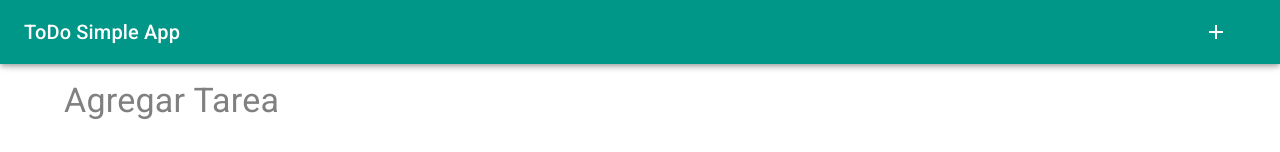
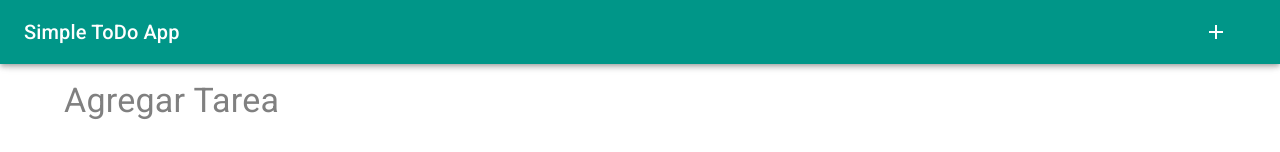
Before and after one commit to k4ren/ToDoApp, a React (Vite) app: page /registro in a window 1280 px wide. Shown: the top 152 px of the page. Built offline with nearby package versions, Linux system fonts and the light colour scheme; no server answers.

Commit message:
cambio titulo navbar aplicacion

```diff
--- a/src/components/navbar/Navbar.jsx
+++ b/src/components/navbar/Navbar.jsx
@@ -13,7 +13,7 @@ export default function Navbar({ navArrLinks }) {
       <AppBar>
         <Toolbar>
           <Typography variant="h6" component="div" sx={{ flexGrow: 1 }}>
-            ToDo Simple App
+          Simple ToDo App
           </Typography>
           {
             navArrLinks.map(item => (
```
